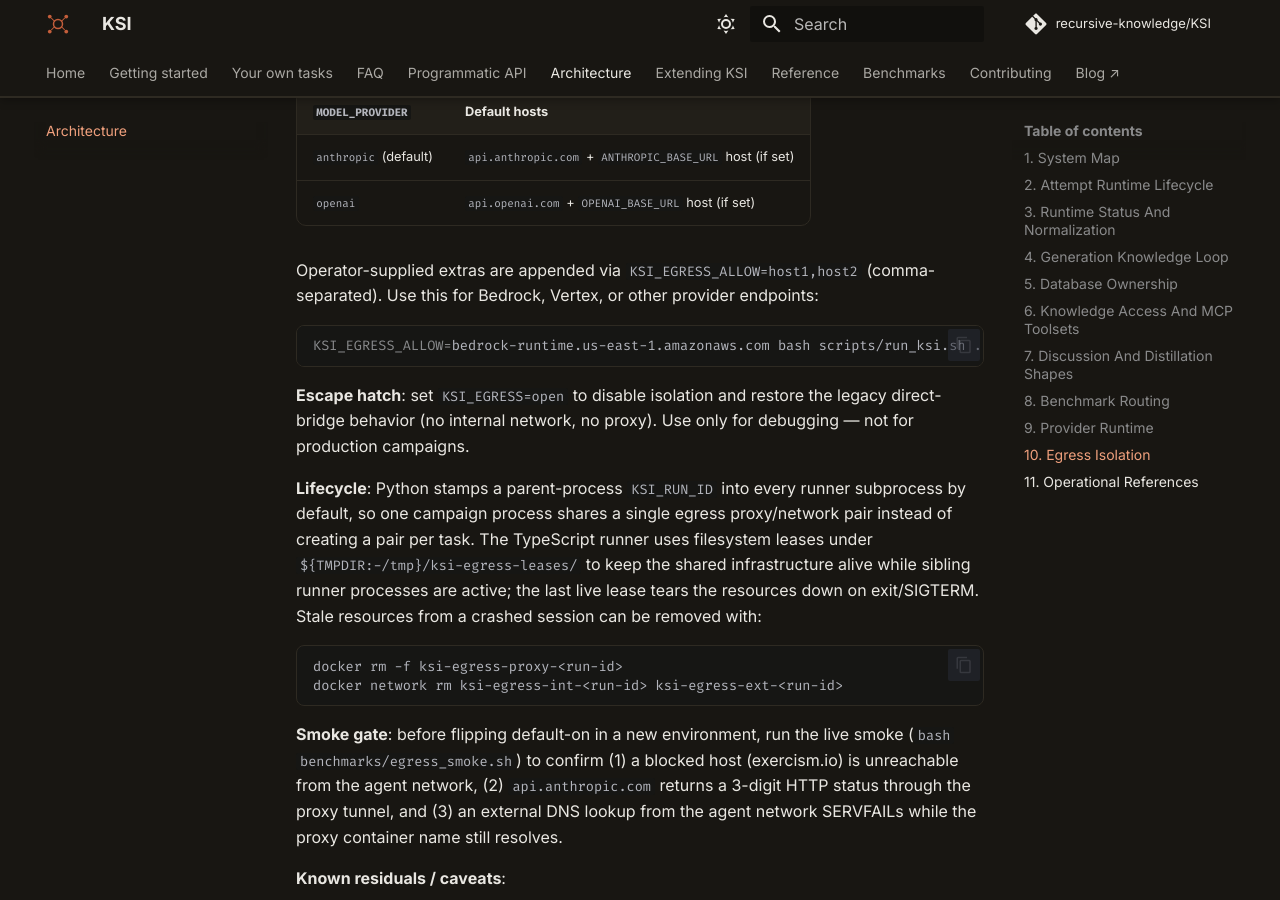
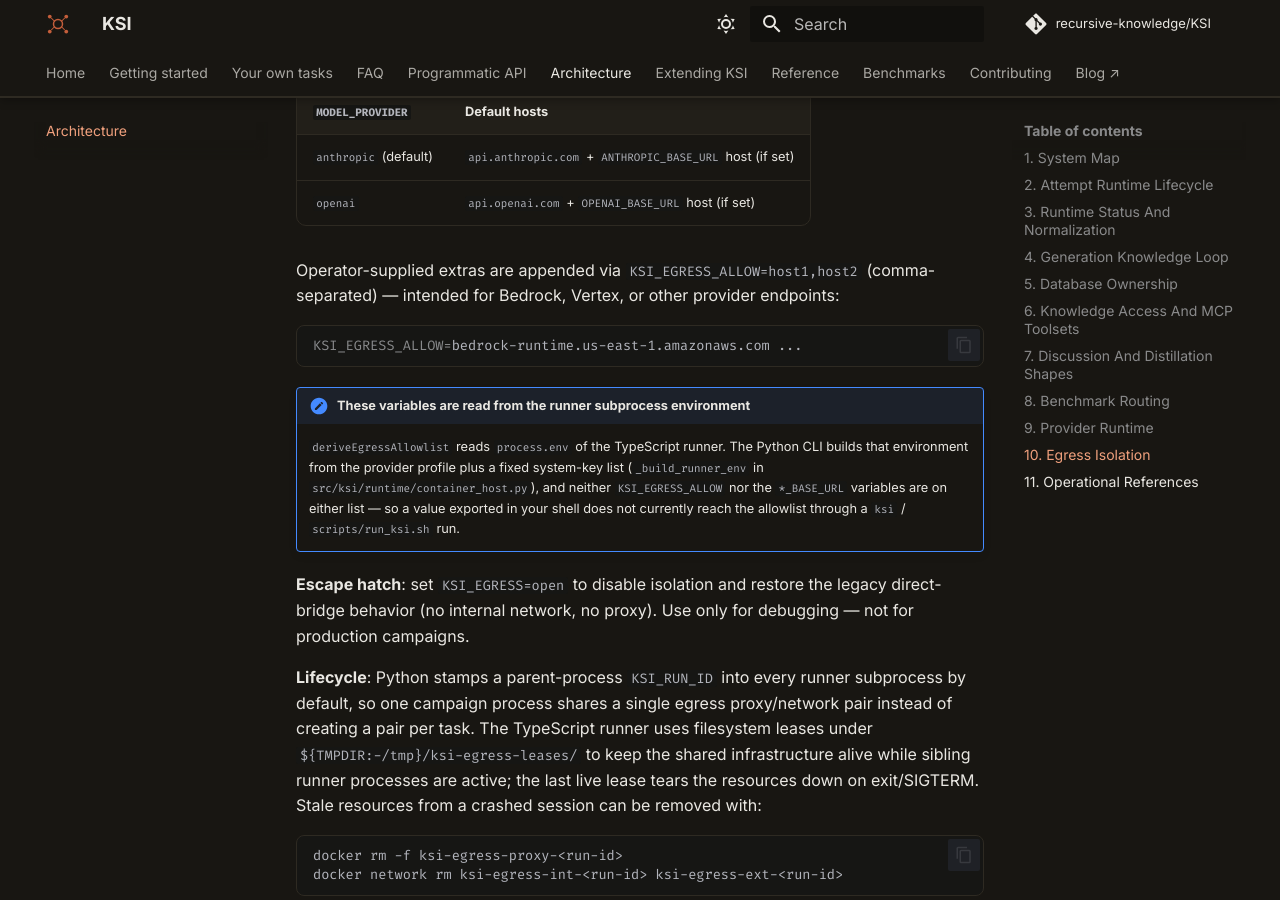
Before and after one commit to recursive-knowledge/KSI, an MkDocs documentation site: the page built from docs/architecture.md, in a window 1280 px wide and 900 px high, scrolled down 14250 px. Built offline with MkDocs 1.6.1 and Material for MkDocs 9.7.7, drawn with Linux system fonts in a browser that asks for light colours; comment, search, counter and statistics services are not loaded.

Commit message:
docs: correct the egress-allowlist recipe in architecture
`KSI_EGRESS_ALLOW` and the `*_BASE_URL` variables are read from the
TypeScript runner's `process.env`, which the Python CLI builds from the
provider profile plus a fixed system-key list. Neither is on either list,
so a value exported in the shell never reaches `deriveEgressAllowlist` —
the documented `KSI_EGRESS_ALLOW=... bash scripts/run_ksi.sh` form
silently no-ops.

Note the constraint rather than leaving a recipe that appears to work.

Co-Authored-By: Claude Opus 4.8 (1M context) <noreply@anthropic.com>

````diff
--- a/docs/architecture.md
+++ b/docs/architecture.md
@@ -446,11 +446,20 @@ The allowlist is derived from the provider profile at launch time:
 | `openai` | `api.openai.com` + `OPENAI_BASE_URL` host (if set) |
 
 Operator-supplied extras are appended via `KSI_EGRESS_ALLOW=host1,host2`
-(comma-separated). Use this for Bedrock, Vertex, or other provider endpoints:
+(comma-separated) — intended for Bedrock, Vertex, or other provider endpoints:
 
 ```bash
-KSI_EGRESS_ALLOW=bedrock-runtime.us-east-1.amazonaws.com bash scripts/run_ksi.sh ...
+KSI_EGRESS_ALLOW=bedrock-runtime.us-east-1.amazonaws.com ...
 ```
+
+!!! note "These variables are read from the runner subprocess environment"
+    `deriveEgressAllowlist` reads `process.env` of the TypeScript runner. The
+    Python CLI builds that environment from the provider profile plus a fixed
+    system-key list (`_build_runner_env` in
+    `src/ksi/runtime/container_host.py`), and neither `KSI_EGRESS_ALLOW` nor the
+    `*_BASE_URL` variables are on either list — so a value exported in your
+    shell does not currently reach the allowlist through a `ksi` /
+    `scripts/run_ksi.sh` run.
 
 **Escape hatch**: set `KSI_EGRESS=open` to disable isolation and restore
 the legacy direct-bridge behavior (no internal network, no proxy). Use only for
````
